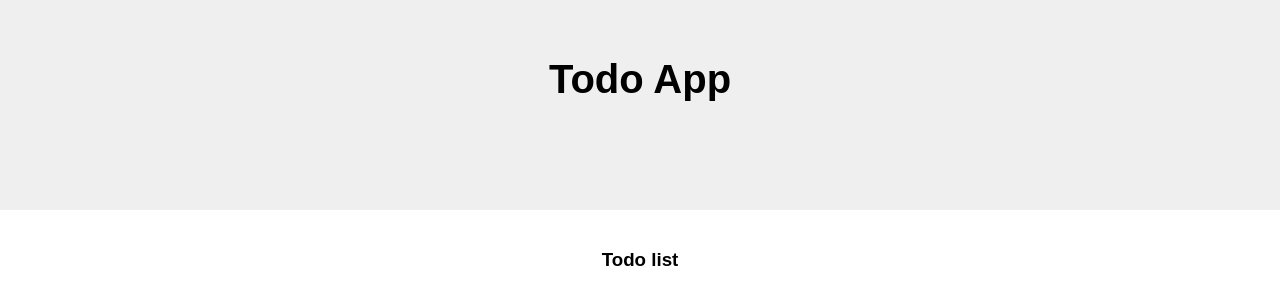
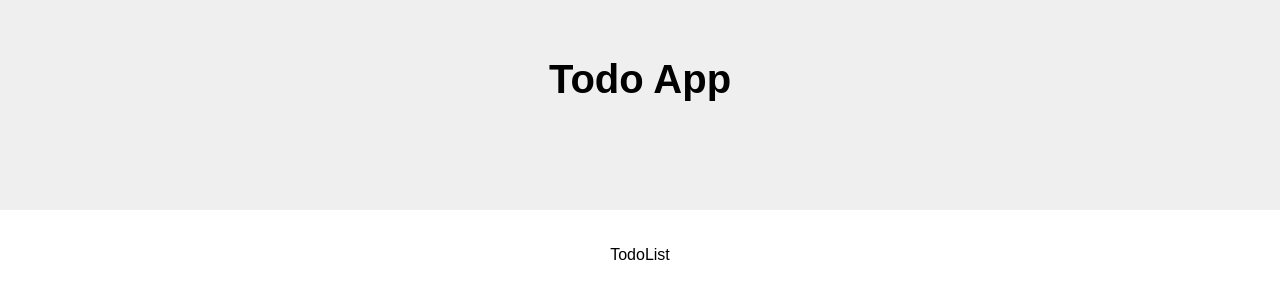
Before and after one commit to coatceatl/todo-app, a React (Create React App) app: page / in a window 1280 px wide. Shown: the top 304 px of the page. Built offline with nearby package versions, Linux system fonts and the light colour scheme.

Commit message:
adds component TodoList

```diff
--- a/src/App.js
+++ b/src/App.js
@@ -1,5 +1,6 @@
 import React, { Component } from 'react';
 import Header from './components/Header.jsx';
+import TodoList from './components/TodoList.jsx';
 import './App.css';
 
 class App extends Component {
@@ -8,7 +9,7 @@
       <div className="App">
         <Header />
         <div className='todo-wrapper'>
-          <h3>Todo list</h3>
+          <TodoList />
         </div>
       </div>
     );
--- /dev/null
+++ b/src/components/TodoList.jsx
@@ -0,0 +1,13 @@
+import React, { Component } from 'react';
+
+class TodoList extends Component {
+  render() {
+    return (
+      <div>
+        <p>TodoList</p>
+      </div>
+    )
+  }
+}
+
+export default TodoList
```
